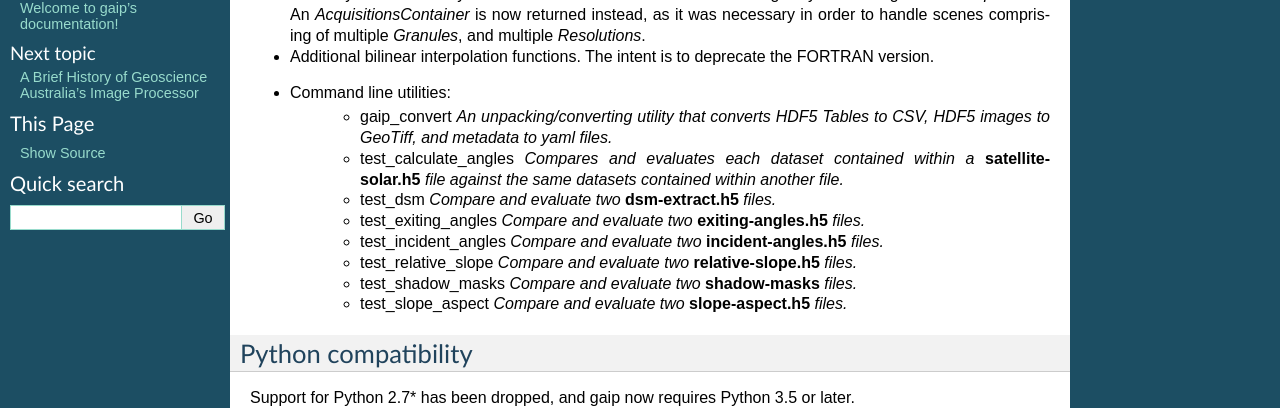
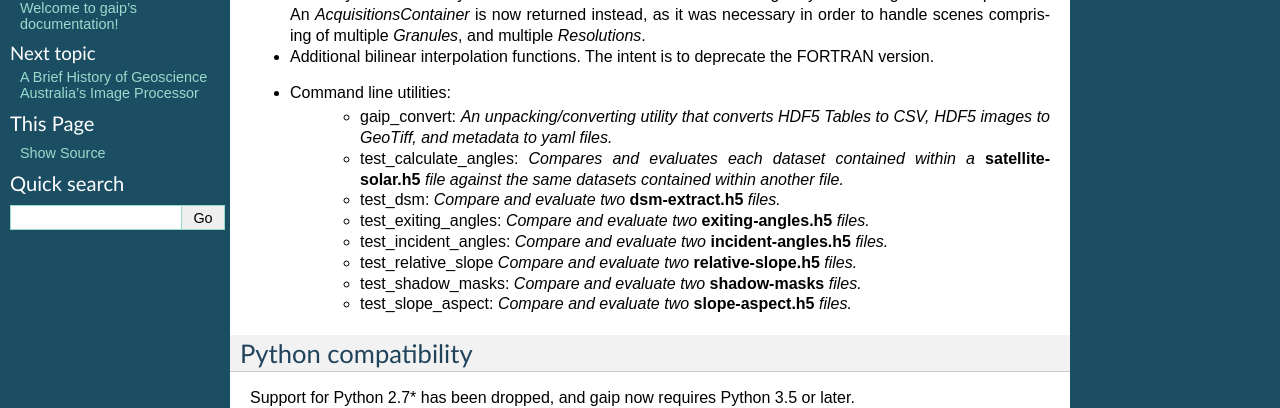
Before and after one commit to GeoscienceAustralia/wagl, a Sphinx documentation site: the page built from docs/source/release_notes.rst, in a window 1280 px wide. Shown: the part 191-599 px from the top of the page. Built offline with Sphinx 7.4.7, drawn with Linux system fonts in a browser that asks for light colours; pages that are not in the unit, such as notebooks, are missing from menus.

Commit message:
Formatting change.

```diff
--- a/docs/source/release_notes.rst
+++ b/docs/source/release_notes.rst
@@ -7,14 +7,14 @@ gaip 5.0 release notes
 * Extra layers of hierarchy have been added to the return of what originally was a single list of *Acquisitions*. An *AcquisitionsContainer* is now returned instead, as it was necessary in order to handle scenes comprising of multiple *Granules*, and multiple *Resolutions*.
 * Additional bilinear interpolation functions. The intent is to deprecate the FORTRAN version.
 * Command line utilities:
-    * gaip_convert  *An unpacking/converting utility that converts HDF5 Tables to CSV, HDF5 images to GeoTiff, and metadata to yaml files.*
-    * test_calculate_angles *Compares and evaluates each dataset contained within a* **satellite-solar.h5** *file against the same datasets contained within another file.*
-    * test_dsm *Compare and evaluate two* **dsm-extract.h5** *files.*
-    * test_exiting_angles *Compare and evaluate two* **exiting-angles.h5** *files.*
-    * test_incident_angles *Compare and evaluate two* **incident-angles.h5** *files.*
+    * gaip_convert:  *An unpacking/converting utility that converts HDF5 Tables to CSV, HDF5 images to GeoTiff, and metadata to yaml files.*
+    * test_calculate_angles: *Compares and evaluates each dataset contained within a* **satellite-solar.h5** *file against the same datasets contained within another file.*
+    * test_dsm: *Compare and evaluate two* **dsm-extract.h5** *files.*
+    * test_exiting_angles: *Compare and evaluate two* **exiting-angles.h5** *files.*
+    * test_incident_angles: *Compare and evaluate two* **incident-angles.h5** *files.*
     * test_relative_slope *Compare and evaluate two* **relative-slope.h5** *files.*
-    * test_shadow_masks *Compare and evaluate two* **shadow-masks** *files.*
-    * test_slope_aspect *Compare and evaluate two* **slope-aspect.h5** *files.*
+    * test_shadow_masks: *Compare and evaluate two* **shadow-masks** *files.*
+    * test_slope_aspect: *Compare and evaluate two* **slope-aspect.h5** *files.*
 
 
 Python compatibility
```
